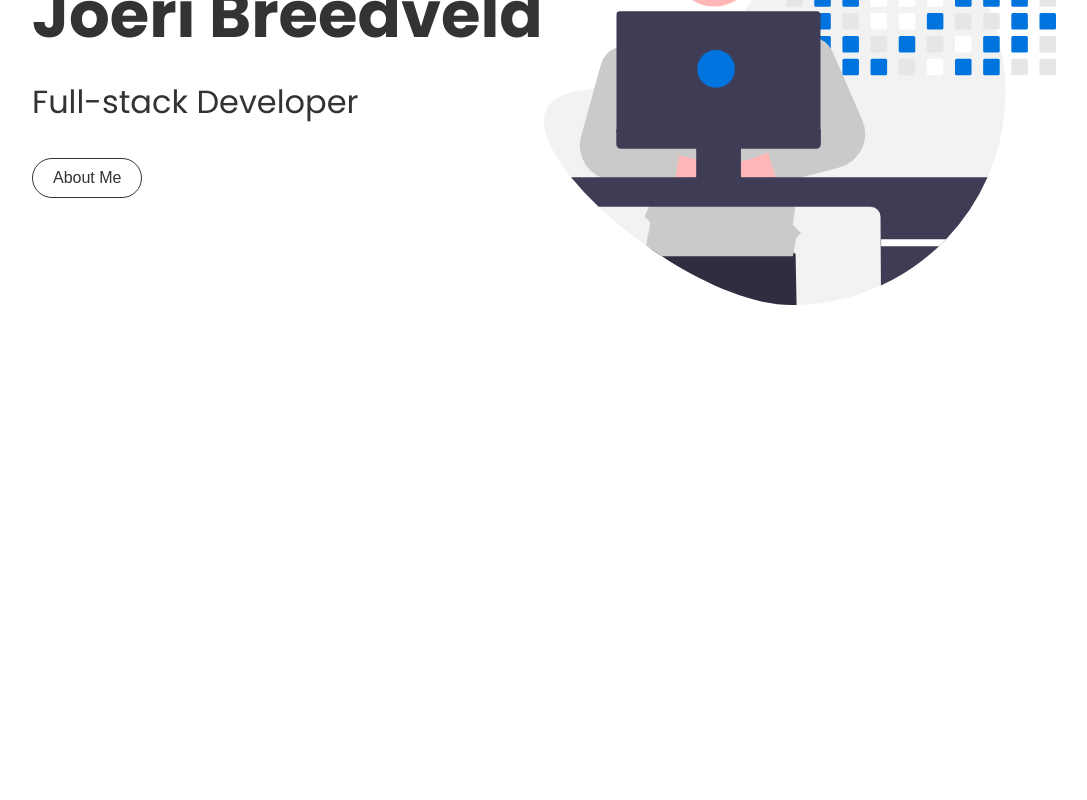
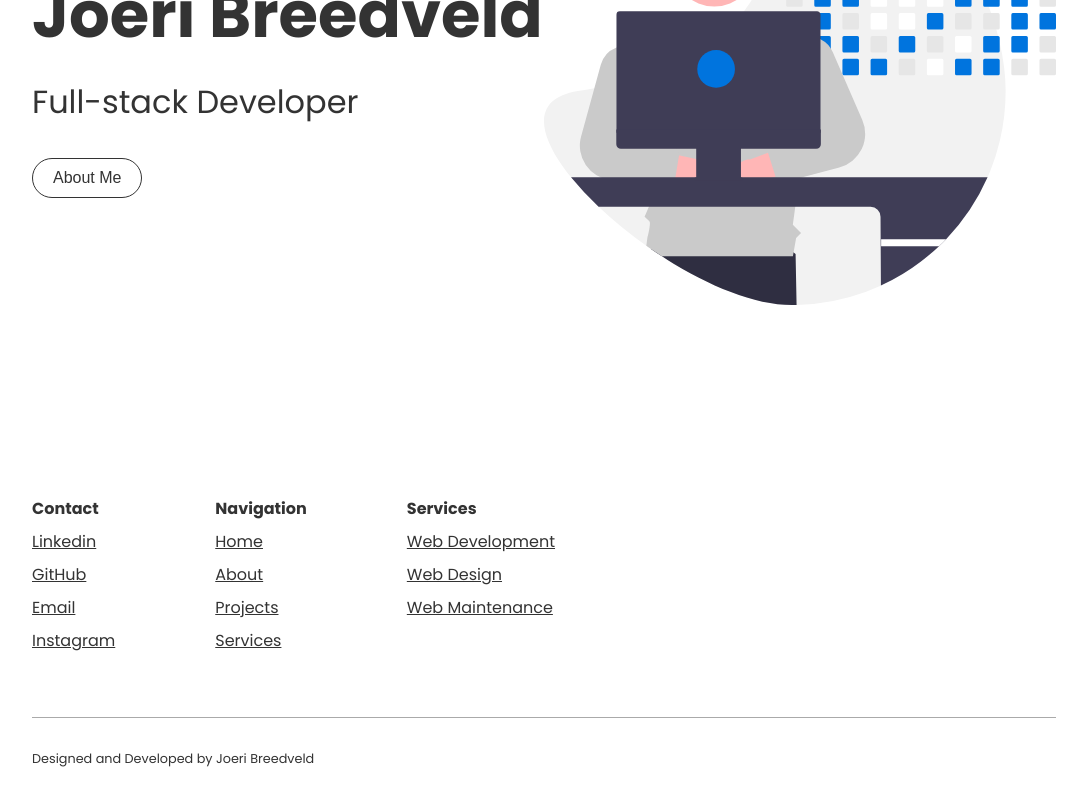
Before and after one commit to duck1s/portfolio-website-v2, a Next.js app: page / in a window 1280 px wide. Shown: the part 368-1168 px from the top of the page, without its empty margins (96-1183 px from the left). Before the commit the page ends 800 px from the top, so only its background shows below. Built offline with nearby package versions, Linux system fonts and the light colour scheme.

Commit message:
feat(footer): make footer and style with contact, navigation and services

```diff
--- /dev/null
+++ b/components/Footer.tsx
@@ -0,0 +1,89 @@
+import Link from "next/link"
+import styles from "../styles/components/Footer.module.scss"
+import { useRouter } from "next/router"
+
+export default function Footer() {
+	const router = useRouter()
+
+	return (
+		<>
+			<section className={styles.footertop}>
+				<section className={styles.contact}>
+					<h4 className={styles.contact__heading}>Contact</h4>
+					<ul className={styles.contact__list}>
+						<li className={styles.contact__listitem}>
+							<a className={styles.contact__link} href="https://www.linkedin.com/in/joeribreedveld/" target="_blank">
+								Linkedin
+							</a>
+						</li>
+						<li className={styles.contact__listitem}>
+							<a className={styles.contact__link} href="https://github.com/duck1s" target="_blank">
+								GitHub
+							</a>
+						</li>
+						<li className={styles.contact__listitem}>
+							<a className={styles.contact__link} href="mailto:joeri.breedveld123@gmail.com" target="_blank">
+								Email
+							</a>
+						</li>
+						<li className={styles.contact__listitem}>
+							<a className={styles.contact__link} href="https://www.instagram.com/joeri.bv/" target="_blank">
+								Instagram
+							</a>
+						</li>
+					</ul>
+				</section>
+				<section className={styles.navigation}>
+					<nav className={styles.navigation}>
+						<h4 className={styles.navigation__heading}>Navigation</h4>
+						<ul className={styles.navigation__list}>
+							<li className={styles.navigation__listitem}>
+								<Link href="/">
+									<a className={router.pathname == "/" ? styles["navigation__activelink"] : styles["navigation__link"]}>Home</a>
+								</Link>
+							</li>
+							<li className={styles.navigation__listitem}>
+								<Link href="/about">
+									<a className={router.pathname == "/about" ? styles["navigation__activelink"] : styles["navigation__link"]}>About</a>
+								</Link>
+							</li>
+							<li className={styles.navigation__listitem}>
+								<Link href="/projects">
+									<a className={router.pathname == "/projects" ? styles["navigation__activelink"] : styles["navigation__link"]}>Projects</a>
+								</Link>
+							</li>
+							<li className={styles.navigation__listitem}>
+								<Link href="/services">
+									<a className={router.pathname == "/services" ? styles["navigation__activelink"] : styles["navigation__link"]}>Services</a>
+								</Link>
+							</li>
+						</ul>
+					</nav>
+				</section>
+				<section className={styles.services}>
+					<h4 className={styles.services__heading}>Services</h4>
+					<ul className={styles.services__list}>
+						<li className={styles.services__listitem}>
+							<Link href="/services">
+								<a className={styles.services__link}>Web Development</a>
+							</Link>
+						</li>
+						<li className={styles.services__listitem}>
+							<Link href="/services">
+								<a className={styles.services__link}>Web Design</a>
+							</Link>
+						</li>
+						<li className={styles.services__listitem}>
+							<Link href="/services">
+								<a className={styles.services__link}>Web Maintenance</a>
+							</Link>
+						</li>
+					</ul>
+				</section>
+			</section>
+			<section className={styles.footerbottom}>
+				<p className={styles.footerbottom__text}>Designed and Developed by Joeri Breedveld</p>
+			</section>
+		</>
+	)
+}
--- a/components/Layout.tsx
+++ b/components/Layout.tsx
@@ -2,6 +2,7 @@
 import Head from "next/head"
 import styles from "../styles/components/Layout.module.scss"
 import Navigation from "./Navigation"
+import Footer from "./Footer"
 
 // Props
 type LayoutProps = {
@@ -19,7 +20,9 @@
 				<Navigation />
 			</header>
 			<main className={styles.main}>{children}</main>
-			<footer className={styles.footer}></footer>
+			<footer className={styles.footer}>
+				<Footer />
+			</footer>
 		</>
 	)
 }
--- a/styles/abstracts/_variables.scss
+++ b/styles/abstracts/_variables.scss
@@ -7,4 +7,4 @@
 // Other
 $page-padding: 10vw;
 $navigation-height: 10rem;
-$header-main-height: calc(100vh - #{$navigation-height});
+$rest-min-height: calc(100vh - #{$navigation-height});
--- a/styles/base/_typography.scss
+++ b/styles/base/_typography.scss
@@ -33,6 +33,10 @@
 	font-size: 2.4rem;
 }
 
+h4 {
+	font-size: 1.6rem;
+}
+
 a {
 	font-size: 1.6rem;
 }
--- /dev/null
+++ b/styles/components/Footer.module.scss
@@ -0,0 +1,59 @@
+@import "../abstracts/variables";
+@import "../abstracts/functions";
+@import "../abstracts/mixins";
+
+.footer {
+	&top {
+		display: flex;
+		gap: 10rem;
+		padding: 6.4rem 0;
+	}
+
+	&bottom {
+		border-top: 1px solid #aaa;
+		padding: 3.2rem 0;
+
+		&__text {
+			font-size: 1.28rem;
+		}
+	}
+}
+
+.contact {
+	&__heading {
+		margin-bottom: 0.8rem;
+	}
+
+	&__list {
+		list-style: none;
+		display: flex;
+		flex-direction: column;
+		gap: 0.8rem;
+	}
+}
+
+.navigation {
+	&__heading {
+		margin-bottom: 0.8rem;
+	}
+
+	&__list {
+		list-style: none;
+		display: flex;
+		flex-direction: column;
+		gap: 0.8rem;
+	}
+}
+
+.services {
+	&__heading {
+		margin-bottom: 0.8rem;
+	}
+
+	&__list {
+		list-style: none;
+		display: flex;
+		flex-direction: column;
+		gap: 0.8rem;
+	}
+}
--- a/styles/components/Layout.module.scss
+++ b/styles/components/Layout.module.scss
@@ -0,0 +1,7 @@
+@import "../abstracts/variables";
+@import "../abstracts/functions";
+@import "../abstracts/mixins";
+
+.footer {
+	@include page-padding;
+}
--- a/styles/pages/Home.module.scss
+++ b/styles/pages/Home.module.scss
@@ -12,7 +12,7 @@
 	display: flex;
 	justify-content: center;
 	gap: 1.6rem;
-	min-height: $header-main-height;
+	min-height: $rest-min-height;
 	flex-direction: column;
 
 	&__heading {
@@ -32,6 +32,6 @@
 	width: 50%;
 	display: flex;
 	align-items: center;
-	min-height: $header-main-height;
+	min-height: $rest-min-height;
 	justify-content: flex-end;
 }
```
